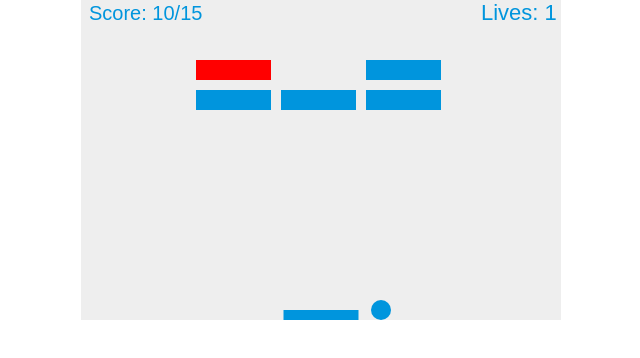
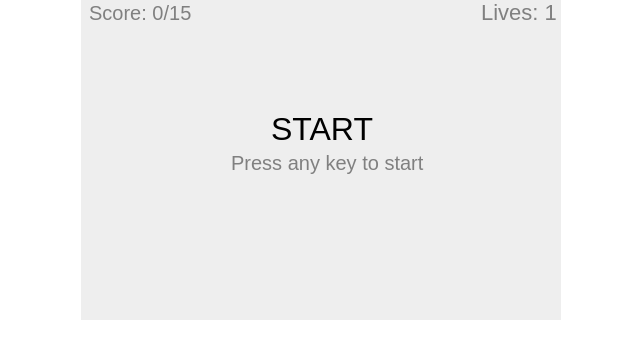
Before and after one commit to vcode11/Break-Out-Game, a plain HTML site: page index.html in a window 1280 px wide. Shown: the whole page, without its empty margins (319-959 px from the left). Drawn offline with Linux system fonts and the light colour scheme.

Commit message:
Add start button and improved game-play

```diff
--- a/index.html
+++ b/index.html
@@ -33,7 +33,8 @@
             var brickOffsetLeft = 30;
             var bricks = [];
             var score = 0;
-            var lives = 2;
+            var lives = 1;
+            var spacePressed = false;
             for(var c = 0; c < brickColoumnCount; c++){
                 bricks[c] = [];
                 for(var r = 0; r < brickRowCount; r++){
@@ -80,6 +81,9 @@
                 else if(e.key == "Left" || e.key == "ArrowLeft"){
                     leftPressed = true;
                 }
+                else{
+                    spacePressed = true;
+                }
             }
             function keyUpHandler(e){
                 if(e.key == "Right" || e.key == "ArrowRight") rightPressed = false;
@@ -95,6 +99,16 @@
                     ctx.fillStyle = "royal-blue";
                     ctx.fillText("Lives: "+lives, canvas.width-80, 20);
             }
+            function drawStart(){
+                ctx.font = "32px Arial";
+                ctx.fillStyle = "black";
+                ctx.fillText("START",canvas.width/2 -50, canvas.height/2-20);
+            }
+            function startText(){
+                ctx.font = "20px Arial";
+                ctx.fillStyle = "grey";
+                ctx.fillText("Press any key to start",canvas.width/2 - 90, canvas.height/2+10);
+            }
             function collisionDetection(){
                 for(var c = 0; c < brickColoumnCount; c++){
                     for(var r = 0; r < brickRowCount; r++){
@@ -103,7 +117,7 @@
                             dy = -dy;
                             bricks[c][r].status = bricks[c][r].status - 1;
                             if(bricks[c][r].status == 0)score++;
-                            if(score == brickColoumnCount*brickRowCount*2){
+                            if(score == brickColoumnCount*brickRowCount){
                                 ctx.clearRect(0, 0, canvas.width, canvas.height);
                                 alert("CONGRATS! YOU WON!");
                                 document.location.reload();
@@ -131,12 +145,20 @@
             function draw(){
                 // drawPaddle();
                 ctx.clearRect(0, 0, canvas.width, canvas.height);
+                if(spacePressed == false) {
+                    drawStart();
+                    startText();
+                    drawScore();
+                    drawLives();
+                }
+                else{
                     drawBricks();
                     drawBall();
                     drawPaddle();
                     collisionDetection();
                     drawScore();
                     drawLives();
+                    if(spacePressed == false) drawStart();
                     if(x + dx > canvas.width - ballRadius || x + dx < ballRadius) dx = -dx;
                     if(y+dy < ballRadius) dy = -dy;
                     else if(y + dy > canvas.height - ballRadius){
@@ -175,6 +197,7 @@
                     y+=dy;
                     // requestAnimationFrame(draw);
                 }
+            }
             var interval = setInterval(draw,10);
             // draw();
         </script>
```
Lines whose indentation alone changed are shown as unchanged.
